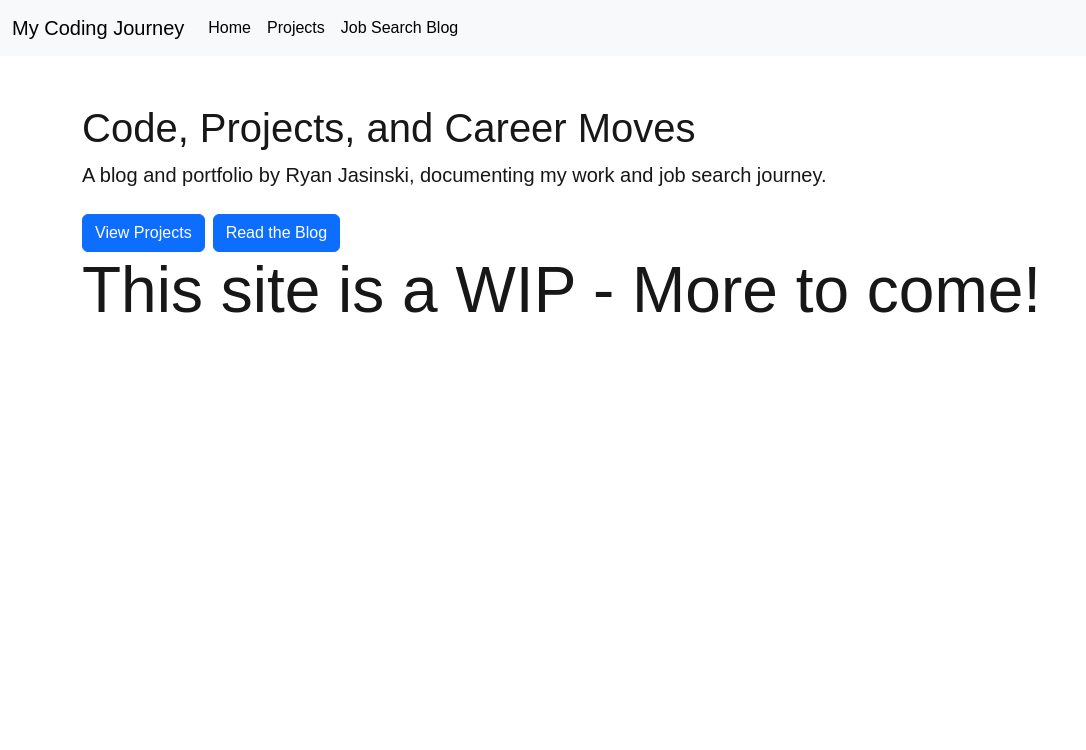
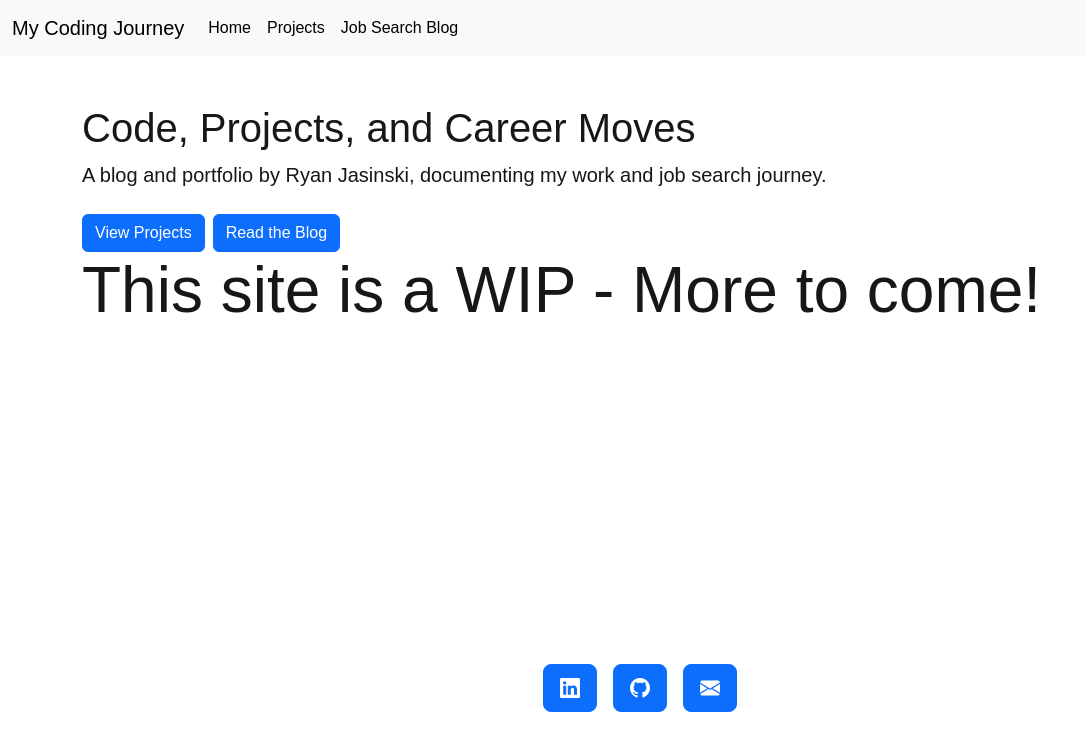
Before and after one commit to codeMonkeyHopeful/portfolio-and-blog, a Next.js app: page / in a window 1280 px wide. Shown: the top 750 px of the page, without its empty margins (0-1086 px from the left). Built offline with nearby package versions, Linux system fonts and the light colour scheme.

Commit message:
update buttons stick to bottom of page

```diff
--- a/package.json
+++ b/package.json
@@ -11,6 +11,7 @@
   "dependencies": {
     "@popperjs/core": "^2.11.8",
     "bootstrap": "^5.3.7",
+    "bootstrap-icons": "^1.13.1",
     "next": "15.4.1",
     "react": "^19.1.0",
     "react-dom": "19.1.0"
--- a/src/app/globals.css
+++ b/src/app/globals.css
@@ -15,16 +15,27 @@
 
 html,
 body {
+  height: 100%;
+  margin: 0;
+  padding: 0;
   max-width: 100vw;
   overflow-x: hidden;
 }
 
 body {
+  display: flex;
+  flex-direction: column;
+  min-height: 100vh;
   color: var(--foreground);
   background: var(--background);
   font-family: Arial, Helvetica, sans-serif;
   -webkit-font-smoothing: antialiased;
   -moz-osx-font-smoothing: grayscale;
+}
+
+.main-content {
+  display: flex;
+  flex: 1;
 }
 
 * {
--- a/src/app/index.ts
+++ b/src/app/index.ts
@@ -1 +1 @@
-export { Navbar } from "@/components/index";
+export { Navbar, Footer } from "@/components/index";
--- a/src/app/layout.tsx
+++ b/src/app/layout.tsx
@@ -1,9 +1,10 @@
 import type { Metadata } from "next";
 import "./globals.css";
+import "bootstrap-icons/font/bootstrap-icons.css";
 // Enable bootstrap JS
 // eslint-disable-next-line @typescript-eslint/no-unused-vars
 import { BootstrapClientInit } from "@/components/index";
-import { Navbar } from "@/app/index";
+import { Navbar, Footer } from "@/app/index";
 
 export const metadata: Metadata = {
   title: "Create Next App",
@@ -17,7 +18,8 @@ const RootLayout = ({ children }: { children: React.ReactNode }) => {
         <header>
           <Navbar />
         </header>
-        <main>{children}</main>
+        <main className="main-content">{children}</main>
+        <Footer />
       </body>
     </html>
   );
--- a/src/components/BootstrapClientInit.tsx
+++ b/src/components/BootstrapClientInit.tsx
@@ -1,10 +1,12 @@
 "use client";
 import { useEffect } from "react";
+import "bootstrap-icons/font/bootstrap-icons.css";
+import "bootstrap/dist/js/bootstrap.bundle.js";
 
 export const BootstrapClientInit = () => {
   useEffect(() => {
-    // @ts-expect-error Import working just need to ignore type, could also create type but
-    import("bootstrap/dist/js/bootstrap.bundle");
+    // import("bootstrap/dist/js/bootstrap.bundle");
+    return;
   }, []);
 
   return null;
--- a/src/components/Footer/Footer.tsx
+++ b/src/components/Footer/Footer.tsx
@@ -8,29 +8,23 @@ export const Footer: FC = () => {
           type="button"
           className="btn btn-primary btn-lg btn-floating mx-2"
         >
-          <i className="fab fa-facebook-f"></i>
+          <i className="bi bi-linkedin"></i>
         </button>
         <button
           type="button"
           className="btn btn-primary btn-lg btn-floating mx-2"
         >
-          <i className="fab fa-youtube"></i>
+          <i className="bi bi-github"></i>
         </button>
         <button
           type="button"
           className="btn btn-primary btn-lg btn-floating mx-2"
         >
-          <i className="fab fa-instagram"></i>
-        </button>
-        <button
-          type="button"
-          className="btn btn-primary btn-lg btn-floating mx-2"
-        >
-          <i className="fab fa-twitter"></i>
+          <i className="bi bi-envelope-fill"></i>
         </button>
       </div>
 
-      <div className="text-center text-white p-3">
+      <div className="text-center text-white">
         <p>&copy; {new Date().getFullYear()} Ryan Jasinski</p>
       </div>
     </footer>
--- a/src/components/index.ts
+++ b/src/components/index.ts
@@ -1,2 +1,3 @@
 export { BootstrapClientInit } from "./BootstrapClientInit";
 export { Navbar } from "./NavigationBar/index";
+export { Footer } from "./Footer";
```
Also changed, not shown: 1 other file (tests, documents, lock files or other folders).
